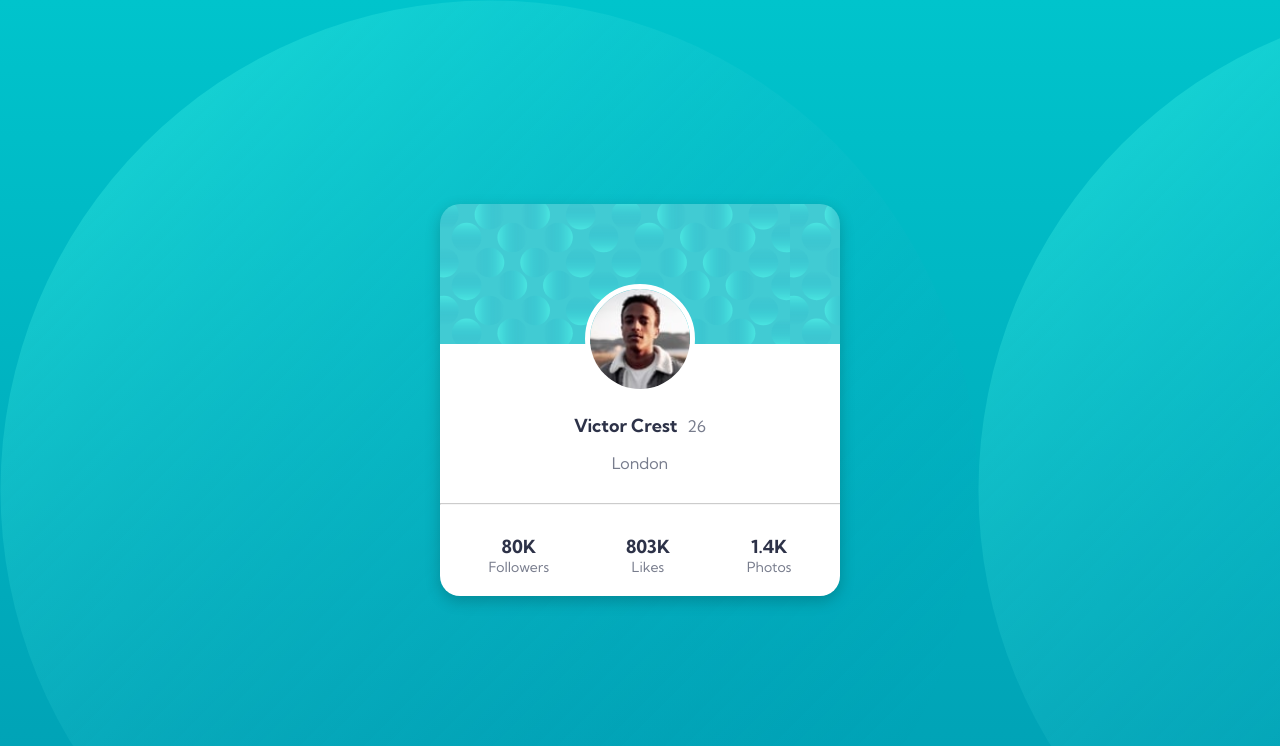
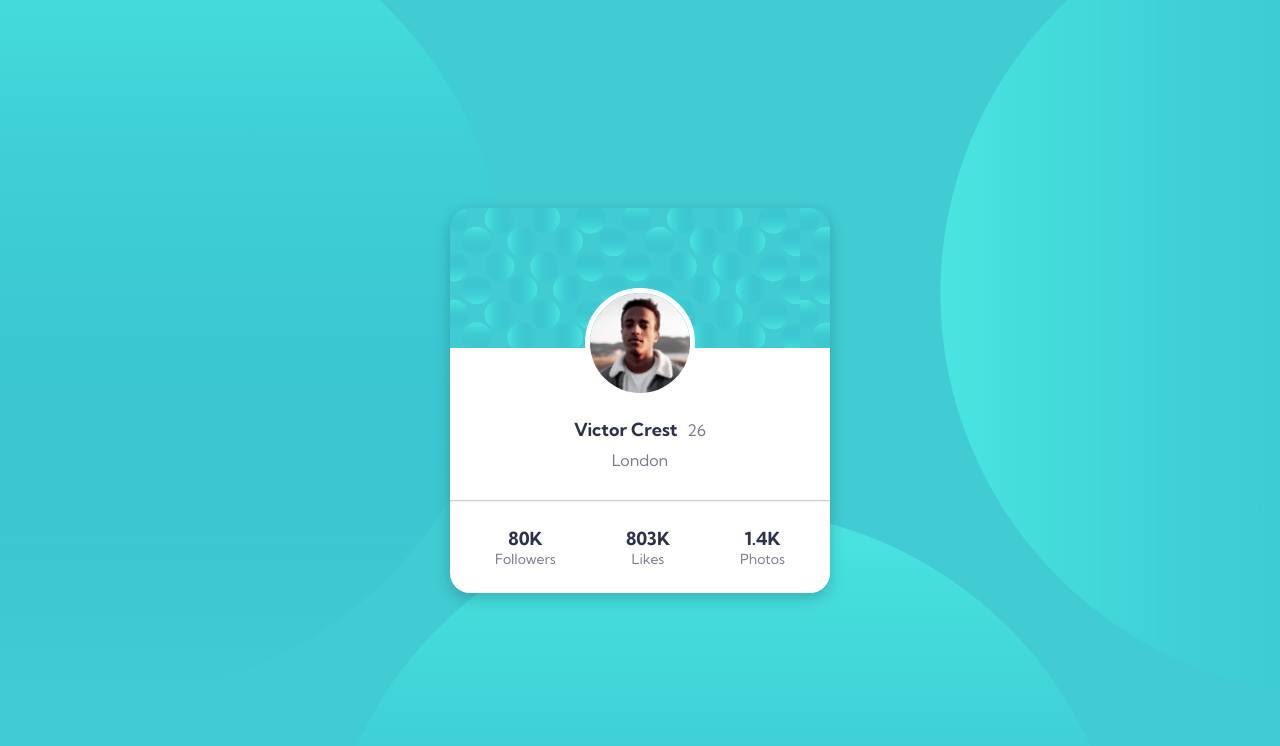
Before and after one commit to princevsuals/developer, a plain HTML site: page index.html in a window 1280 px wide. Drawn offline with Linux system fonts and the light colour scheme.

Commit message:
Update styles.css

```diff
--- a/styles.css
+++ b/styles.css
@@ -2,8 +2,10 @@
 body {
     margin: 0;
     font-family: Arial, Helvetica, sans-serif;
-    background: url(bg-pattern-bottom.svg), linear-gradient(to bottom, #00c4cc, #00a1b5);
+    background: url(bg-pattern-card.svg), linear-gradient(to bottom, #00c4cc, #00a1b5);
     align-items: center;
+    background-size: 9500px;
+    background-repeat: repeat-x;
     display: flex;
     height: 100vh;
     justify-content: center;
@@ -12,7 +14,7 @@ body {
 
 .container {
     background-color: white;
-     width: clamp(400px, 30vw, 450px);
+     width: clamp(350px, 30vw, 380px);
     text-align: center;
     border-radius: 20px;
     background-image: url(bg-pattern-card.svg);
@@ -44,8 +46,8 @@ body {
     display: flex;
     flex-direction: row;
     justify-content: space-around;
-    margin-top: 30px;
-    margin-bottom: 20px;
+    margin-top: 25px;
+    margin-bottom: 25px;
     padding-left: 10px;
     padding-right: 10px;
 }
@@ -84,6 +86,8 @@ span {
 .london {
     font-family: 'Kumbh Sans', sans-serif;
     font-weight: 400;
-    margin-top: 0;
+    margin-top: -7px;
+    padding: 0px;
+    margin-bottom: 0px;
     opacity: 0.9;
 }
```
